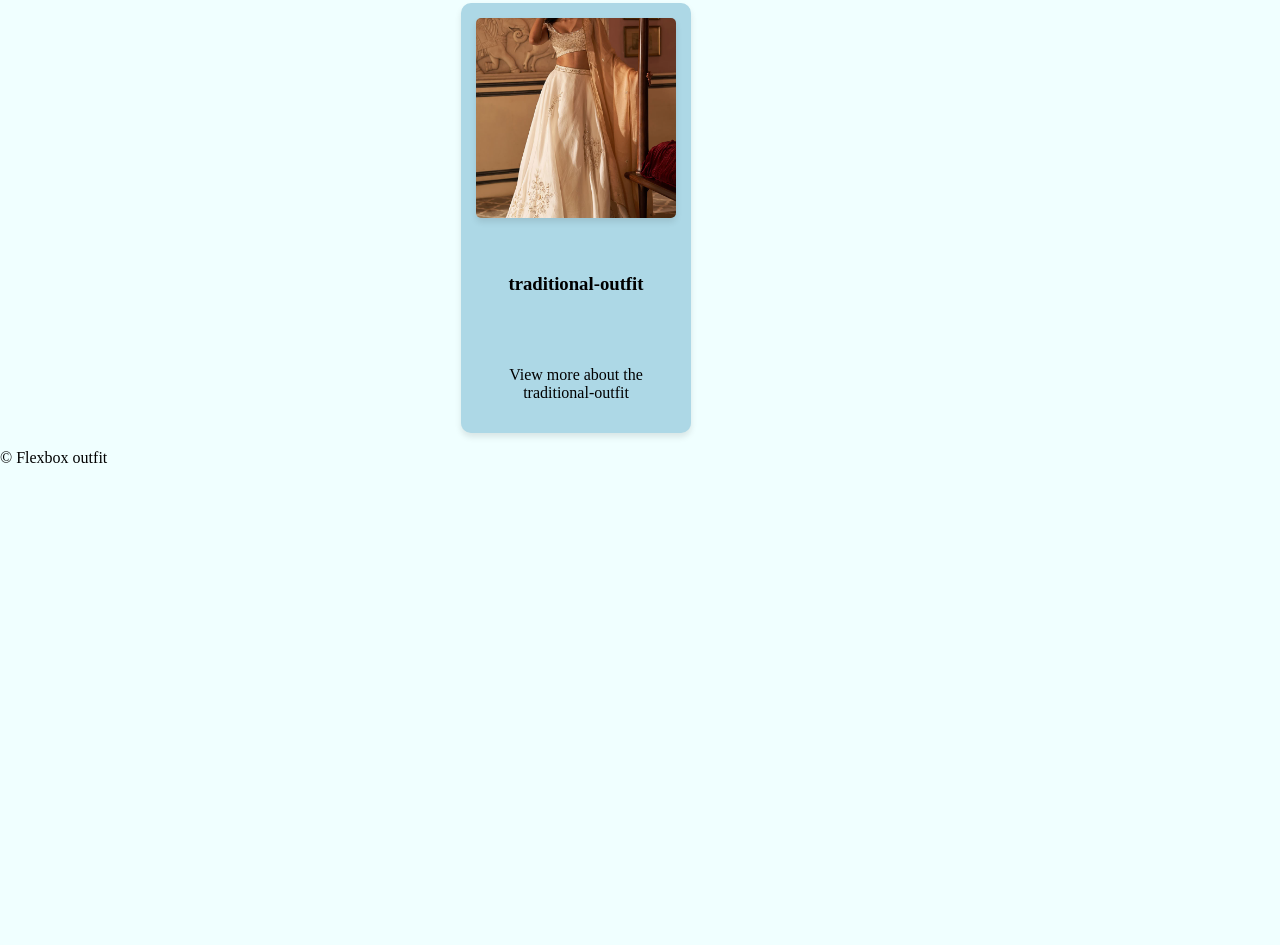
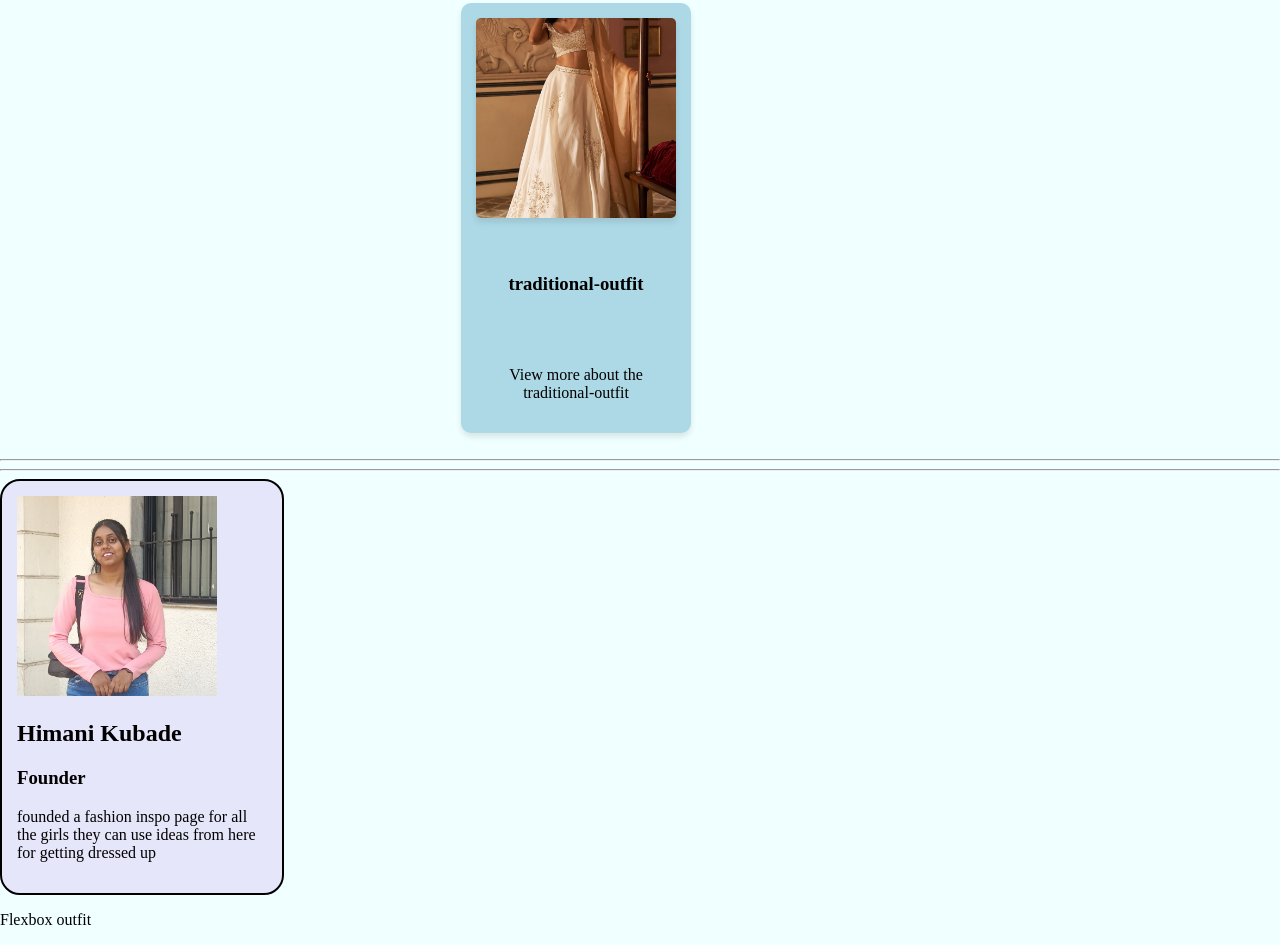
Before and after one commit to Himanikubade09/Assignment-_16, a plain HTML site: page index.html in a window 1280 px wide. Shown: the part 589-1534 px from the top of the page. Before the commit the page ends 1072 px from the top, so only its background shows below. Drawn offline with Linux system fonts and the light colour scheme.

Commit message:
new page added

```diff
--- a/css/style.css
+++ b/css/style.css
@@ -64,3 +64,27 @@ color:aliceblue;
 h3{
     justify-content: center;
 }
+
+.self-info{
+    justify-content: center;
+    align-items: center;
+    border: 2px solid black;
+    width: 250px;
+    padding: 15px;
+    border-radius: 20px;
+    background-color: lavender;
+}
+
+.image{
+    border-radius: 0px;
+}
+
+.image:hover{
+    height: 250px;
+    transition: 1s;
+    box-shadow: 0 0 20px 20px white;
+}
+
+a{
+    padding-right: 15px;
+}
--- a/index.html
+++ b/index.html
@@ -44,8 +44,16 @@
                 <p>View more about the traditional-outfit</p>
             </div>
         </div>
+        <br>
+        <hr><hr>
+        <div class="self-info">
+            <img src="./img/himanik.jpg" class="image" height="200">
+            <h2>Himani Kubade</h2>
+            <h3>Founder</h3>
+            <p>founded a fashion inspo page for all the girls they can use ideas from here for getting dressed up</p>
+        </div>
         <div class="footer">
-            <p>&copy;  Flexbox outfit</p>
+            <p>  Flexbox outfit</p>
         </div>
     </div>
 </body>
```
Also changed, not shown: css/outfit.css (added), img/himanik.jpg (added).
